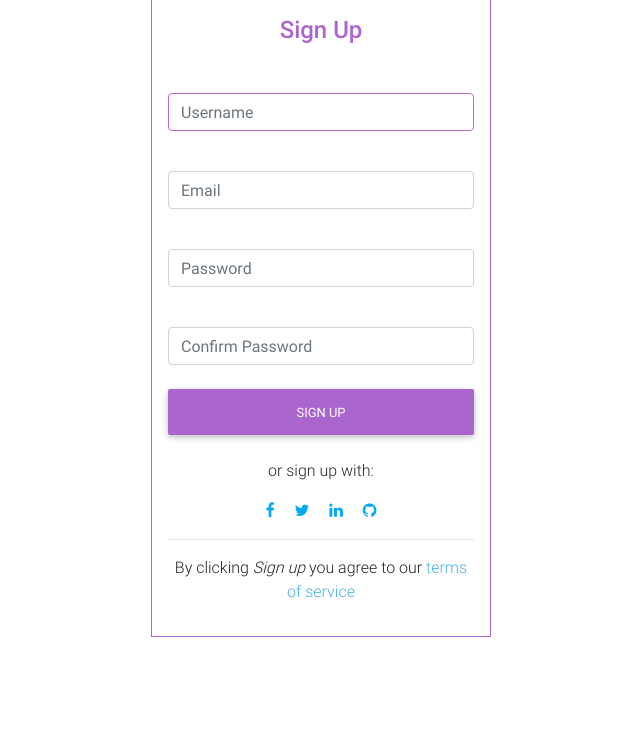
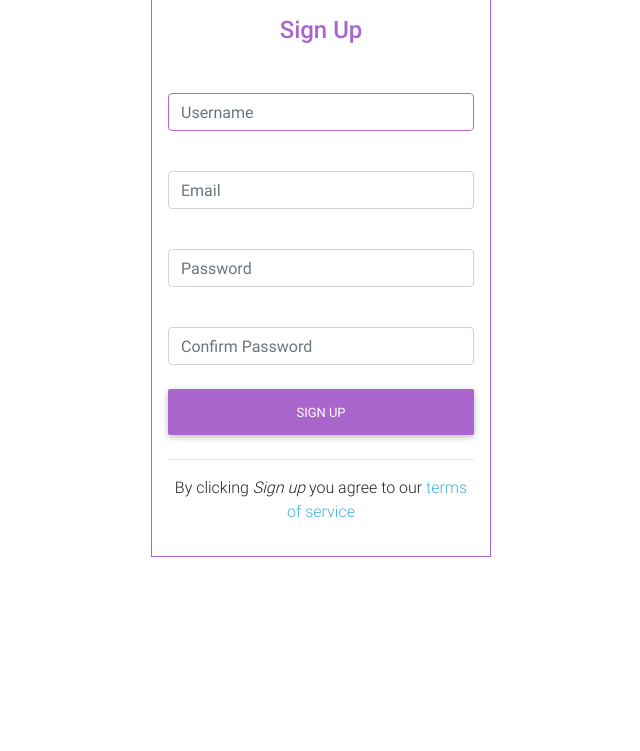
Before and after one commit to kamlesh1807/website, a Django app: page /signup/ in a window 1280 px wide. Shown: the part 192-943 px from the top of the page, without its empty margins (134-774 px from the left). Run offline with Django 3.2, Linux system fonts and the light colour scheme; some libraries are stand-ins or nearby versions.

Commit message:
removed social media

```diff
--- a/templates/app/signup.html
+++ b/templates/app/signup.html
@@ -52,21 +52,7 @@
 		    <!-- Sign up button -->
 		    <button class="btn btn-secondary my-4 btn-block" type="submit">Sign up</button>
 
-		    <!-- Social register -->
-		    <p>or sign up with:</p>
 
-		    <a type="button" class="light-blue-text mx-2">
-		        <i class="fa fa-facebook"></i>
-		    </a>
-		    <a type="button" class="light-blue-text mx-2">
-		        <i class="fa fa-twitter"></i>
-		    </a>
-		    <a type="button" class="light-blue-text mx-2">
-		        <i class="fa fa-linkedin"></i>
-		    </a>
-		    <a type="button" class="light-blue-text mx-2">
-		        <i class="fa fa-github"></i>
-		    </a>
 
 		    <hr>
 
--- a/templates/registration/login.html
+++ b/templates/registration/login.html
@@ -74,8 +74,6 @@
                     <a href="{% url 'users:sign-up' %}">Register</a>
                 </p>
 
-                <!-- Social login -->
-                <p>or sign in with:</p>
 
             </form>
 
```
Also changed, not shown: db.sqlite3.
